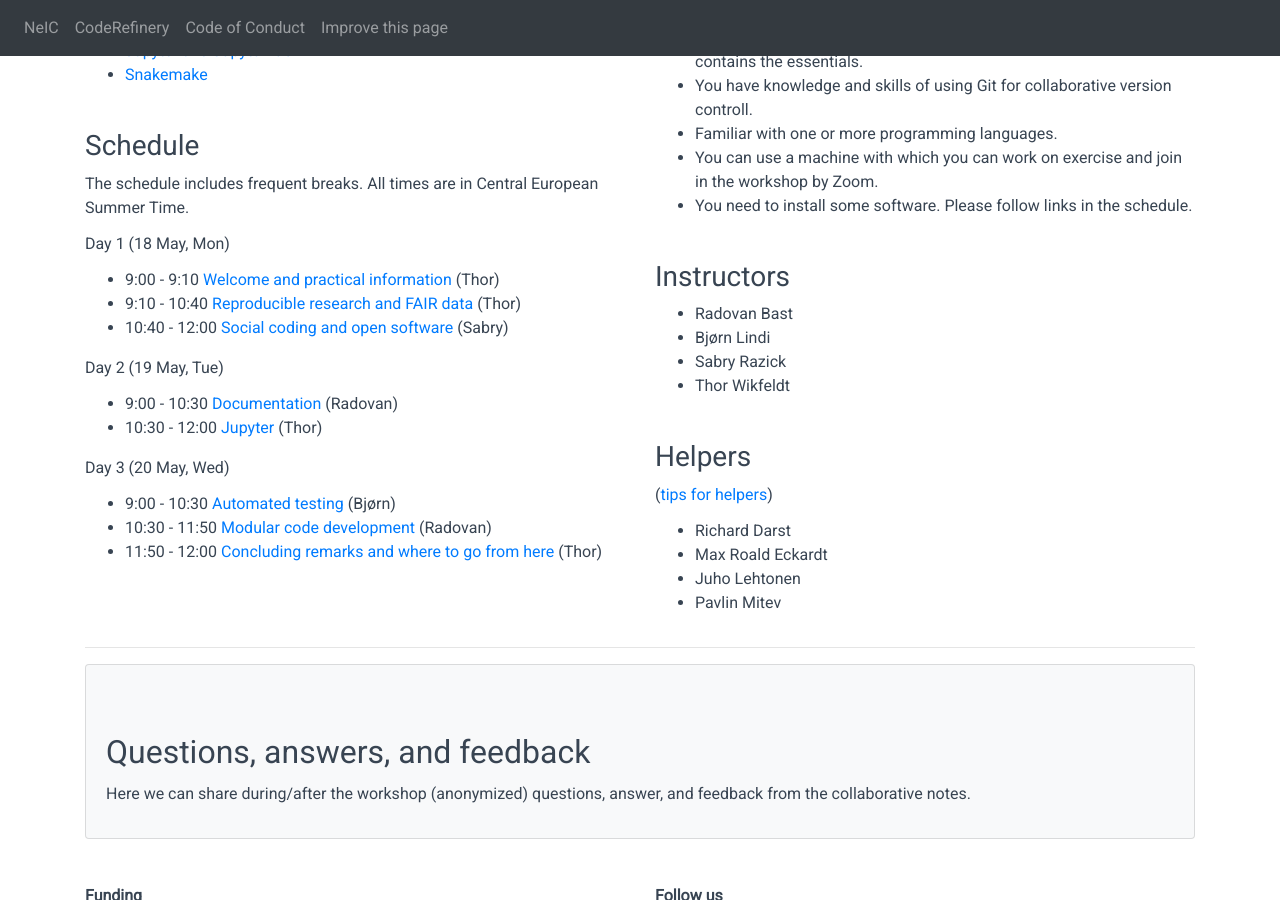
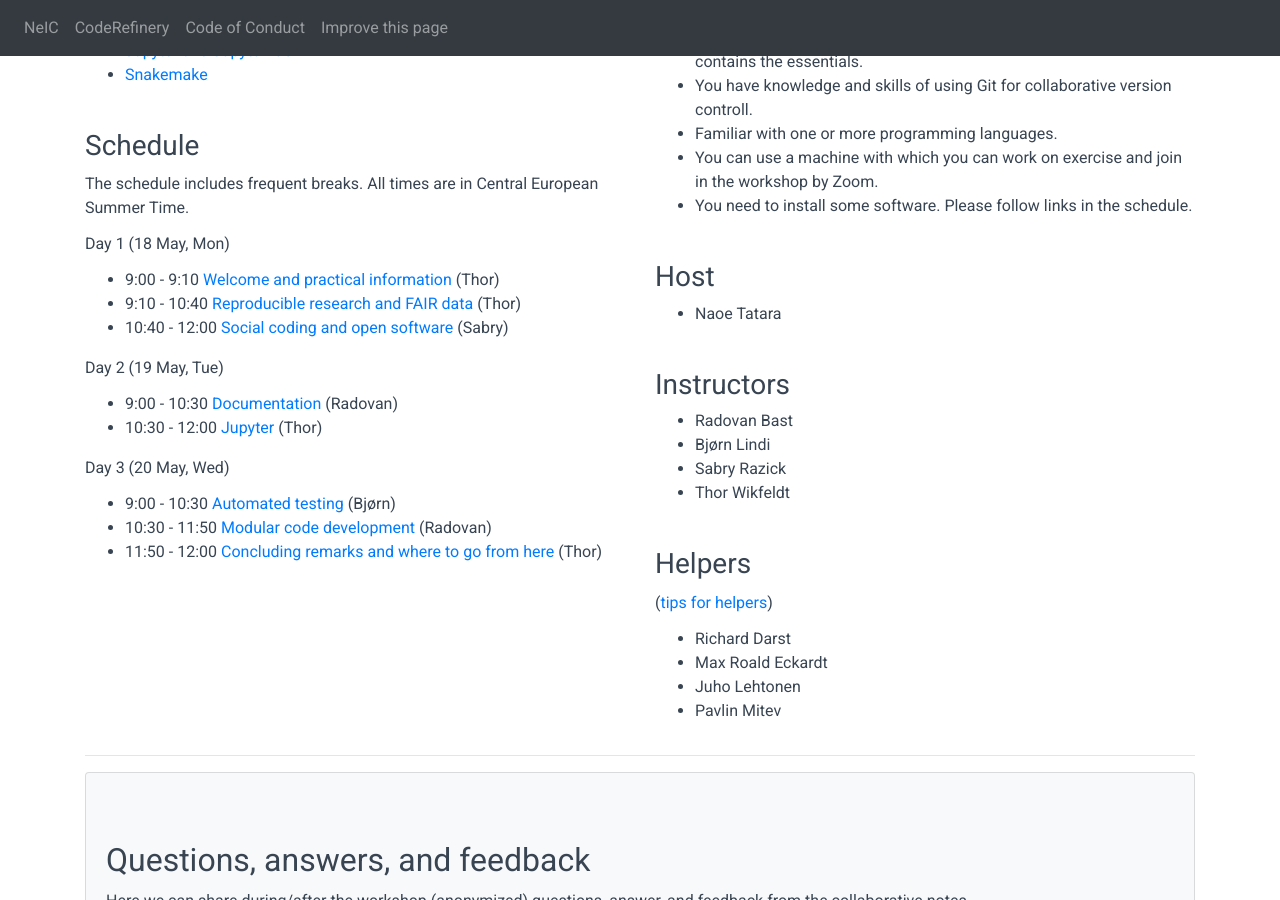
Before and after one commit to coderefinery/2020-05-18-online, a Jekyll site: the page built from index.md, in a window 1280 px wide and 900 px high, scrolled down 1303 px. Built offline with Jekyll 4.4.1, drawn with Linux system fonts in a browser that asks for light colours; comment, search, counter and statistics services are not loaded.

Commit message:
add Naoe as host of workshop

```diff
--- a/right_column.md
+++ b/right_column.md
@@ -58,6 +58,10 @@ Python.
 - You can use a machine with which you can work on exercise and join in the workshop by Zoom.
 - You need to install some software. Please follow links in the schedule.
 
+### Host
+
+- Naoe Tatara
+
 ### Instructors
 
 - Radovan Bast
```
